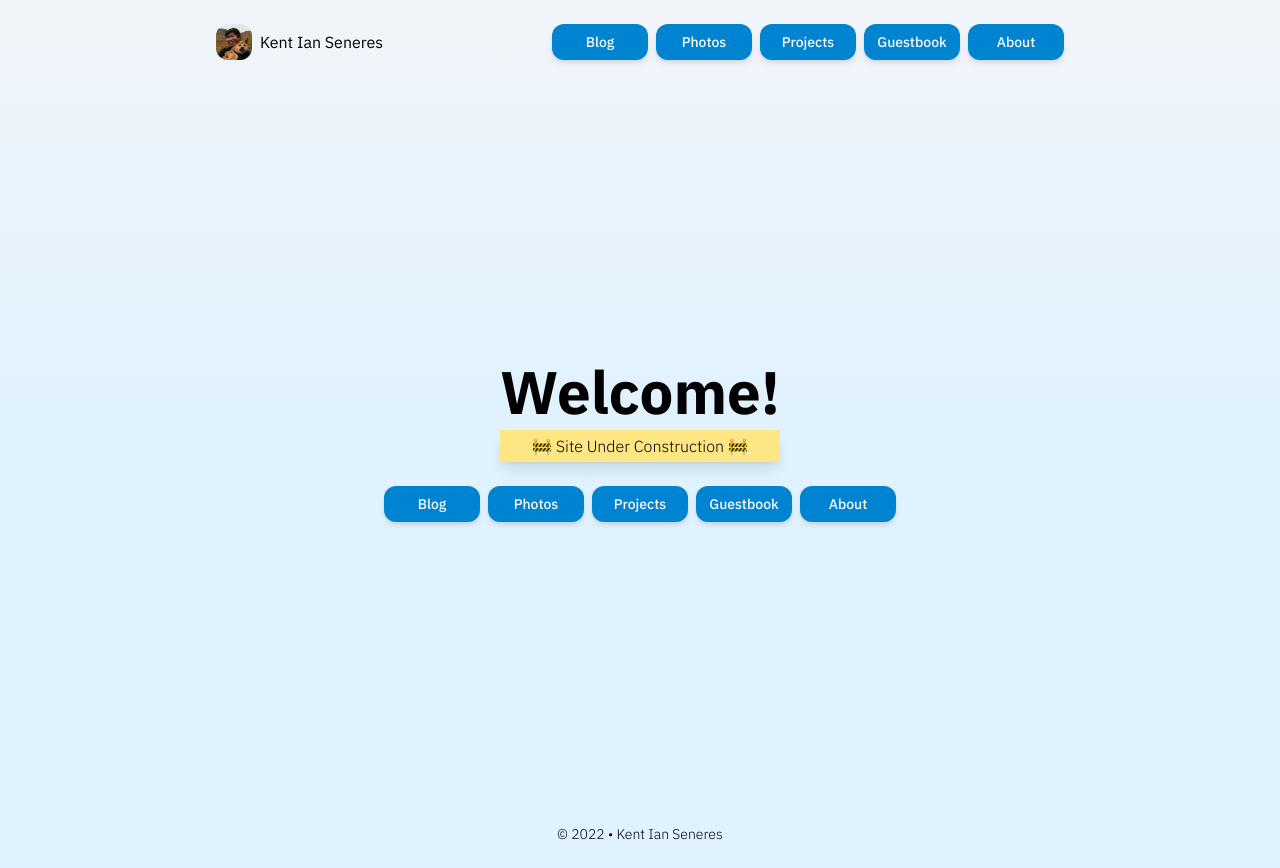
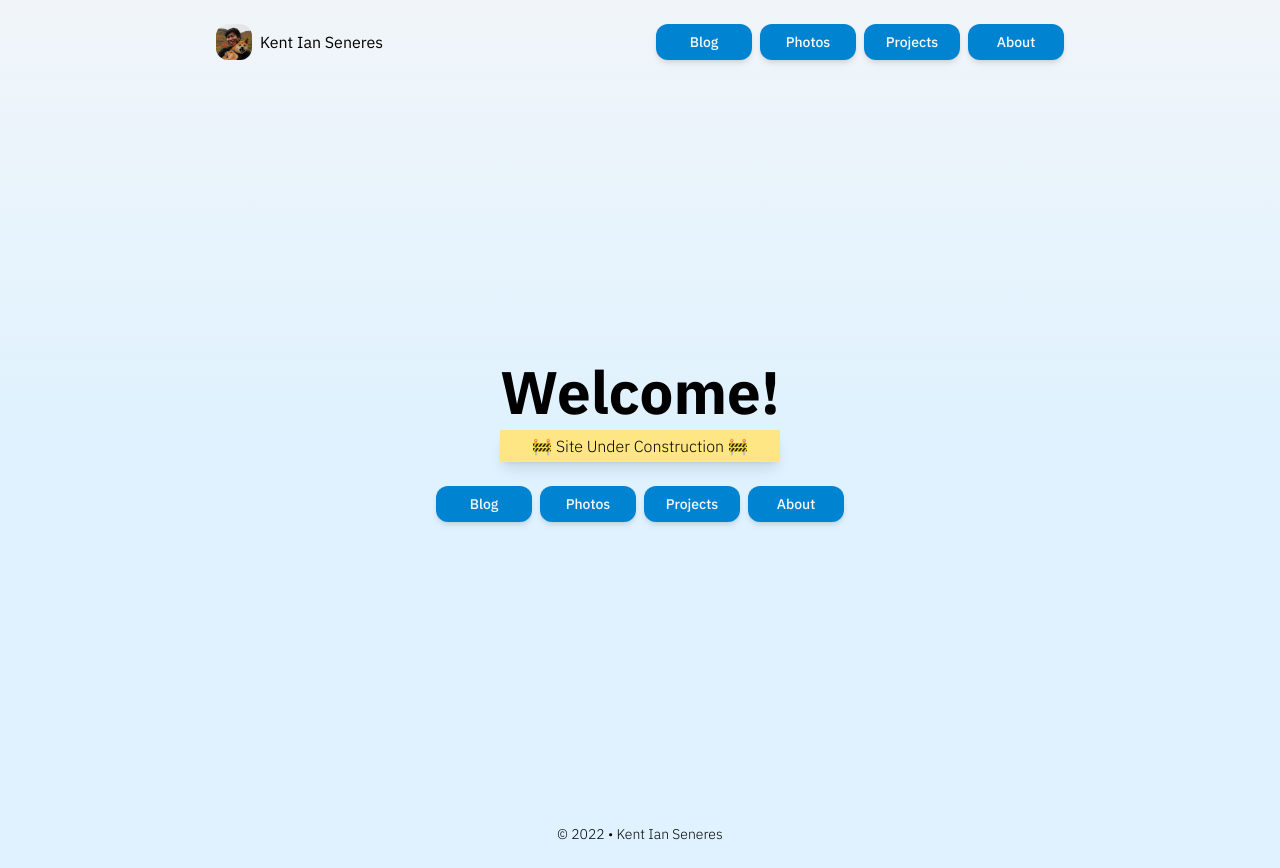
Before and after one commit to kent-seneres/personal-site, a Next.js app: page / in a window 1280 px wide. Built offline with nearby package versions, Linux system fonts and the light colour scheme.

Commit message:
comment out guestbook for now

```diff
--- a/components/Nav.tsx
+++ b/components/Nav.tsx
@@ -5,11 +5,11 @@ import LinkButton from "@components/LinkButton";
 const NavItems: React.FC = () => {
   return (
     <nav className="text-sm font-medium">
-      <ul className="flex flex-col space-y-2 md:flex-row md:flex-wrap md:space-y-0 md:space-x-2">
+      <ul className="flex flex-col space-y-2 sm:flex-row sm:flex-wrap sm:space-y-0 sm:space-x-2">
         <LinkButton href="/blog">Blog</LinkButton>
         <LinkButton href="/photos">Photos</LinkButton>
         <LinkButton href="/projects">Projects</LinkButton>
-        <LinkButton href="/guestbook">Guestbook</LinkButton>
+        {/* <LinkButton href="/guestbook">Guestbook</LinkButton> */}
         <LinkButton href="/about">About</LinkButton>
       </ul>
     </nav>
@@ -31,7 +31,7 @@ const NavModal: React.FC<NavModalProps> = (props) => {
 
   return (
     <div className={`${props.visible ? "block" : "hidden"}`}>
-      <div className="fixed z-10 flex justify-end items-start inset-0 bg-slate-600/60 h-full w-full">
+      <div className="fixed z-10 flex justify-end items-start inset-0 bg-sky-100/60 h-full w-full">
         <div className="flex m-4 p-4 shadow-lg rounded-lg bg-sky-50">
           <NavItems />
           <button className="self-start ml-4 py-1" onClick={props.onDismiss}>
```
